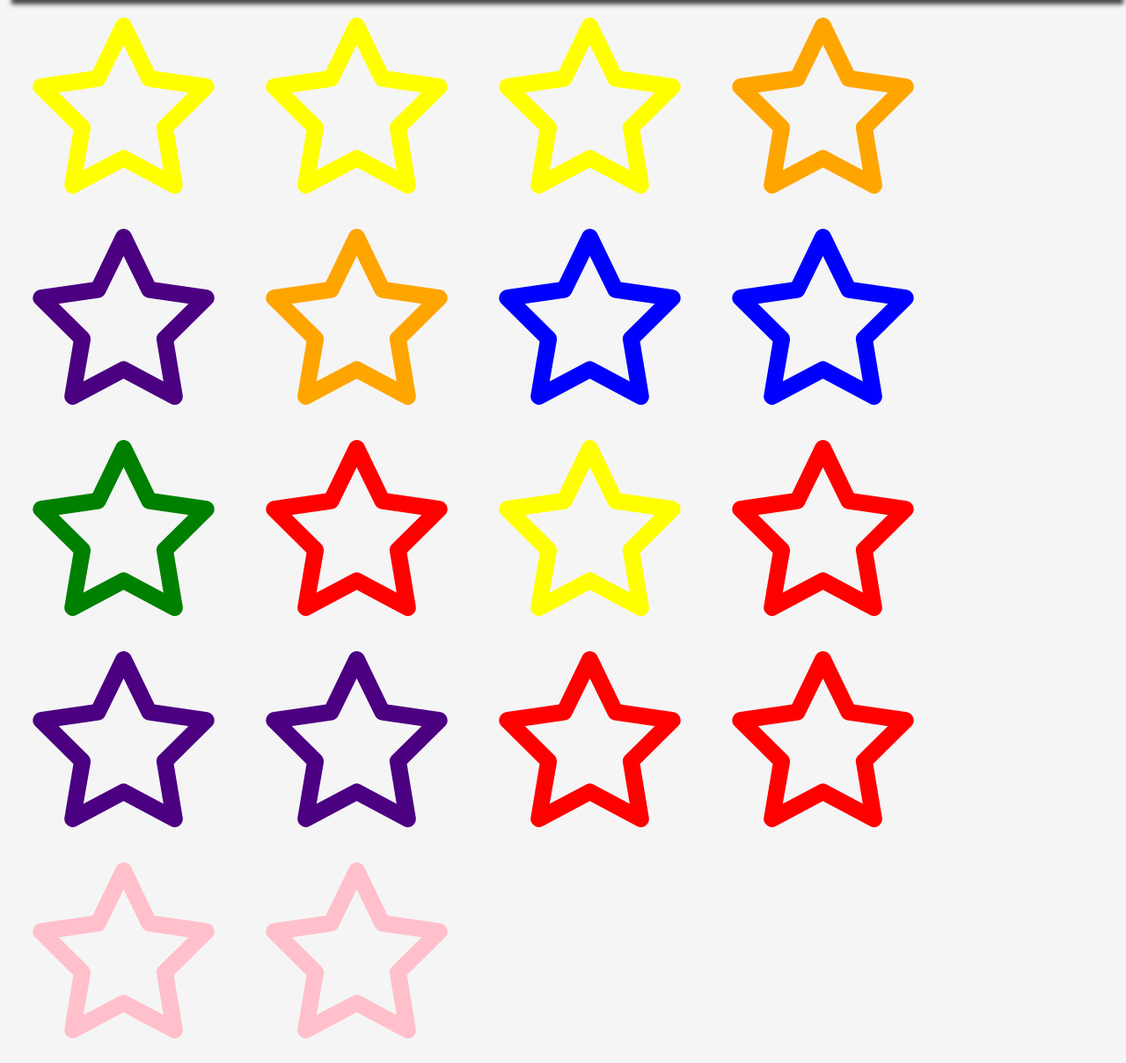
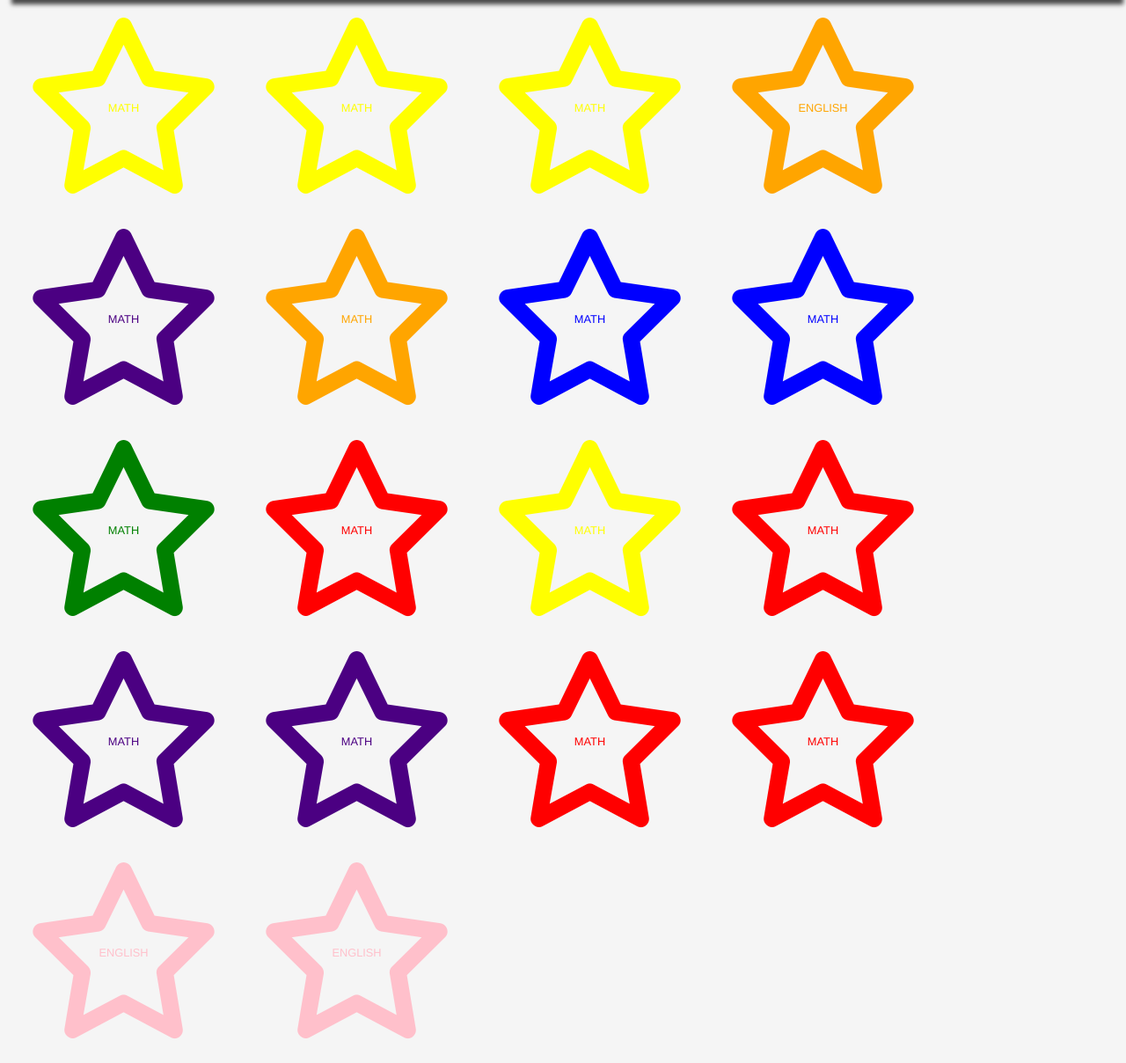
Before and after one commit to govindjoshi12/star-tracker, a PHP site: page / in a window 1280 px wide. Shown: the part 78-1286 px from the top of the page at 88% size. Run offline with PHP 8.4, Linux system fonts and the light colour scheme; data comes from the database, SQL or seed files in the repository; data that the repository does not hold is empty; some libraries are stand-ins or nearby versions.

Commit message:
added subject text to star

```diff
--- a/css/stars.css
+++ b/css/stars.css
@@ -52,6 +52,17 @@
 
 .star {
     margin: 20px;
+    position: relative;
+}
+
+.star-subject {
+    position: absolute;
+    text-transform: uppercase;
+    font-size: 1vw;
+    width: 100%;
+    text-align: center;
+    left: 0;
+    top: 47.5%;
 }
 
 .star-modal {
--- a/index.php
+++ b/index.php
@@ -51,6 +51,9 @@
                 echo "<div class='star'>";
                     echo "<span style='color: " . $color . "' onclick='openStarModal(event);'>";
                         echo "<i class='far fa-star fa-5x'></i>";
+                    echo "</span>";
+                    echo "<span class='star-subject' style='color: " . $color . "'>";
+                        echo $subject;
                     echo "</span>";
                     echo "<div class='star-modal'>";
                         echo "<div class='star-modal-content'>";
```
